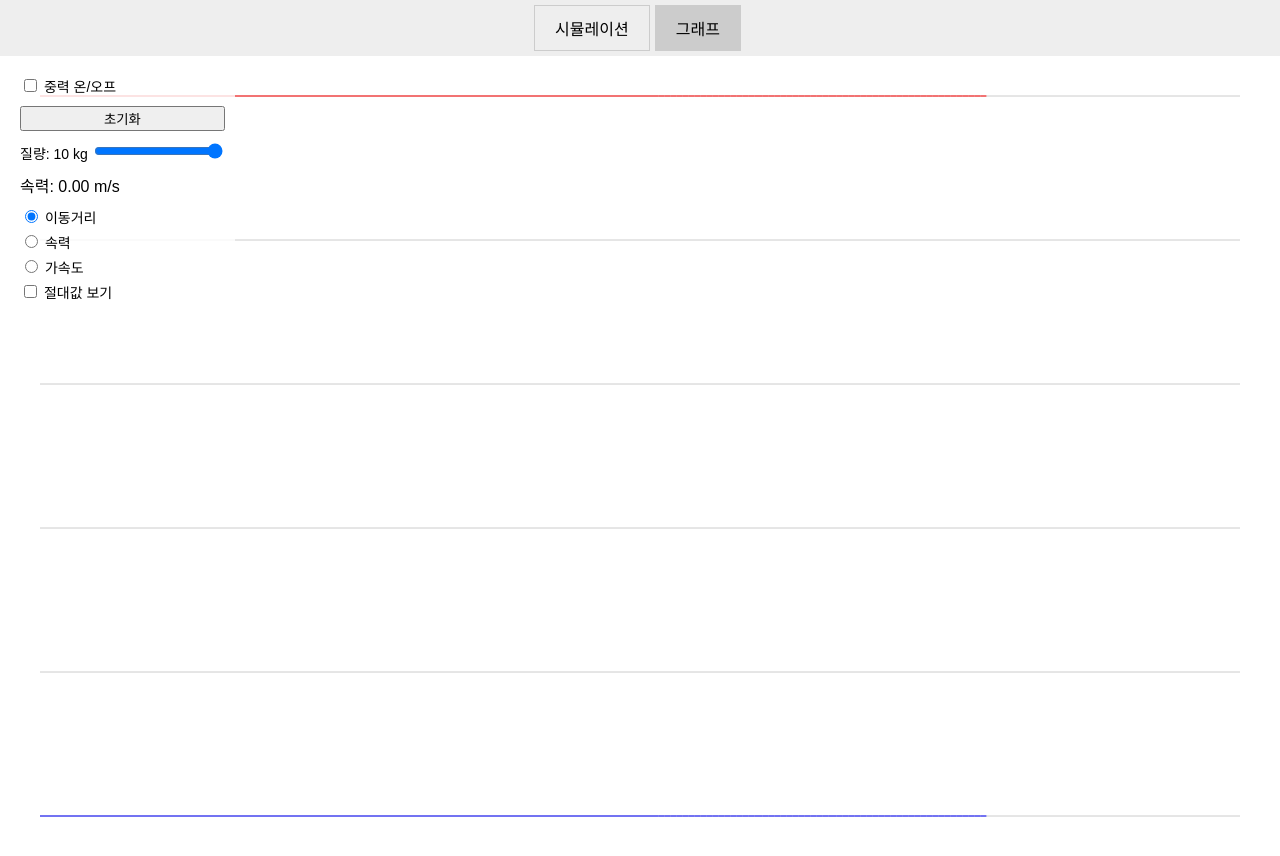
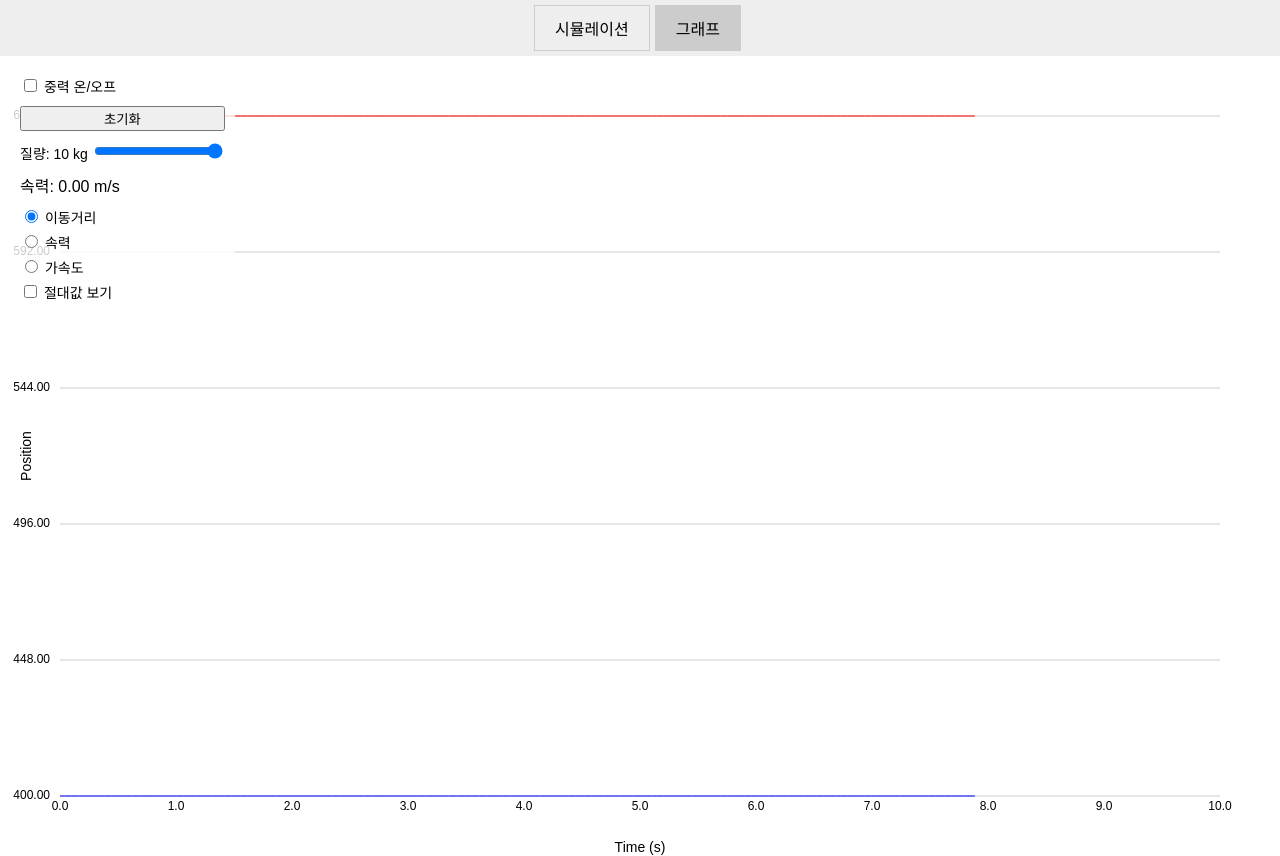
Before and after one commit to chan7881/science, a plain HTML site: page index.html in a window 1280 px wide. Both pictures are taken after a click on the element "그래프". Drawn offline with Linux system fonts and the light colour scheme.

Commit message:
Update index.html

```diff
--- a/index.html
+++ b/index.html
@@ -1,78 +1,37 @@
 <!DOCTYPE html>
-<html lang="en">
+<html lang="ko">
 <head>
   <meta charset="UTF-8" />
   <meta name="viewport" content="width=device-width, initial-scale=1.0, user-scalable=no" />
   <title>물리 시뮬레이션</title>
   <style>
-    html, body {
-      margin: 0;
-      padding: 0;
-      overflow: hidden;
-      font-family: sans-serif;
+    html, body { margin: 0; padding: 0; overflow: hidden; font-family: sans-serif; }
+    #tabs { display: flex; justify-content: center; background: #eee; padding: 5px; }
+    .tab { padding: 10px 20px; cursor: pointer; border: 1px solid #ccc; margin-right: 5px; }
+    .active { background: #ccc; }
+    #container { position: relative; width: 100vw; height: 100vh; }
+    canvas { position: absolute; top: 0; left: 0; }
+    #ui {
+      position: absolute; top: 10px; left: 10px;
+      display: flex; flex-direction: column; gap: 10px;
+      background: rgba(255,255,255,0.8); padding: 10px; border-radius: 10px;
     }
-    #tabs {
-      display: flex;
-      justify-content: center;
-      background: #eee;
-      padding: 5px;
-    }
-    .tab {
-      padding: 10px 20px;
-      cursor: pointer;
-      border: 1px solid #ccc;
-      margin-right: 5px;
-    }
-    .active {
-      background: #ccc;
-    }
-    #container {
-      position: relative;
-      width: 100vw;
-      height: 100vh;
-    }
-    canvas {
-      position: absolute;
-      top: 0;
-      left: 0;
-    }
-    #ui {
-      position: absolute;
-      top: 10px;
-      left: 10px;
-      display: flex;
-      flex-direction: column;
-      gap: 10px;
-      background: rgba(255,255,255,0.8);
-      padding: 10px;
-      border-radius: 10px;
-    }
-    #graphControls {
-      display: flex;
-      flex-direction: column;
-      gap: 5px;
-    }
-    label {
-      font-size: 14px;
-    }
+    #graphControls { display: flex; flex-direction: column; gap: 5px; }
+    label { font-size: 14px; }
   </style>
 </head>
 <body>
   <div id="tabs">
-    <div class="tab active" id="simTab">시뮬레이션</div>
-    <div class="tab" id="graphTab">그래프</div>
+    <div class="tab active" data-tab="sim">시뮬레이션</div>
+    <div class="tab" data-tab="graph">그래프</div>
   </div>
   <div id="container">
     <canvas id="simCanvas"></canvas>
     <canvas id="graphCanvas" style="display: none;"></canvas>
     <div id="ui">
-      <label>
-        <input type="checkbox" id="gravityCheckbox">
-        중력 온/오프
-      </label>
+      <label><input type="checkbox" id="gravityCheckbox"> 중력 온/오프</label>
       <button id="resetButton">초기화</button>
-      <label>
-        질량: <span id="massLabel">10</span> kg
+      <label>질량: <span id="massLabel">10</span> kg
         <input type="range" id="massSlider" min="1" max="10" value="10">
       </label>
       <div>속력: <span id="speedLabel">0</span> m/s</div>
@@ -84,220 +43,192 @@
       </div>
     </div>
   </div>
-
   <script>
-    const simCanvas = document.getElementById("simCanvas");
-    const graphCanvas = document.getElementById("graphCanvas");
-    const simCtx = simCanvas.getContext("2d");
-    const graphCtx = graphCanvas.getContext("2d");
+    const canvas = {
+      sim: document.getElementById("simCanvas"),
+      graph: document.getElementById("graphCanvas")
+    };
+    const ctx = {
+      sim: canvas.sim.getContext("2d"),
+      graph: canvas.graph.getContext("2d")
+    };
+    const controls = {
+      gravity: document.getElementById("gravityCheckbox"),
+      reset: document.getElementById("resetButton"),
+      massSlider: document.getElementById("massSlider"),
+      massLabel: document.getElementById("massLabel"),
+      speedLabel: document.getElementById("speedLabel"),
+      absCheckbox: document.getElementById("absCheckbox"),
+      graphControls: document.getElementById("graphControls")
+    };
+    const tabs = document.querySelectorAll(".tab");
     const container = document.getElementById("container");
 
-    const gravityCheckbox = document.getElementById("gravityCheckbox");
-    const resetButton = document.getElementById("resetButton");
-    const massSlider = document.getElementById("massSlider");
-    const massLabel = document.getElementById("massLabel");
-    const speedLabel = document.getElementById("speedLabel");
-
-    const simTab = document.getElementById("simTab");
-    const graphTab = document.getElementById("graphTab");
-    const graphControls = document.getElementById("graphControls");
-    const absCheckbox = document.getElementById("absCheckbox");
-
-    let width, height;
-    function resizeCanvas() {
-      width = container.clientWidth;
-      height = container.clientHeight;
-      simCanvas.width = graphCanvas.width = width;
-      simCanvas.height = graphCanvas.height = height;
-    }
-    window.addEventListener("resize", resizeCanvas);
-    resizeCanvas();
-
-    let ball = {
-      x: width / 2,
-      y: height / 2,
-      vx: 0,
-      vy: 0,
-      ax: 0,
-      ay: 0,
-      mass: 10,
-      radius: 30
+    const state = {
+      ball: { x: 0, y: 0, vx: 0, vy: 0, ax: 0, ay: 0, mass: 10, radius: 40 },
+      gravity: 9.81,
+      forceScale: 0.05,
+      dragStart: null,
+      dragEnd: null,
+      graphData: [],
+      lastTime: performance.now()
     };
 
-    const G = 9.81;
-    const forceScale = 0.05;
+    let mouseX = null;
 
-    let dragStart = null;
-    let dragEnd = null;
+    canvas.graph.addEventListener("mousemove", e => {
+      const rect = canvas.graph.getBoundingClientRect();
+      mouseX = e.clientX - rect.left;
+    });
+    canvas.graph.addEventListener("mouseleave", () => mouseX = null);
 
-    function applyForce(fx, fy) {
-      ball.vx += fx / ball.mass;
-      ball.vy += fy / ball.mass;
-    }
-
-    function resetBall() {
-      ball.x = width / 2;
-      ball.y = height / 2;
-      ball.vx = 0;
-      ball.vy = 0;
+    function resizeCanvas() {
+      const w = container.clientWidth;
+      const h = container.clientHeight;
+      canvas.sim.width = canvas.graph.width = w;
+      canvas.sim.height = canvas.graph.height = h;
     }
 
     function updateBallSize() {
-      ball.radius = 40 * (ball.mass / 10); // 10kg = 40px
+      state.ball.radius = 40 * (state.ball.mass / 10);
     }
+    function resetBall() {
+      const { width, height } = canvas.sim;
+      Object.assign(state.ball, {
+        x: width / 2, y: height / 2, vx: 0, vy: 0
+      });
+    }
+    function applyForce(fx, fy) {
+      state.ball.vx += fx / state.ball.mass;
+      state.ball.vy += fy / state.ball.mass;
+    }
+    function updatePhysics(dt) {
+      const b = state.ball;
+      b.ax = 0;
+      b.ay = controls.gravity.checked ? state.gravity : 0;
+      b.vx += b.ax * dt;
+      b.vy += b.ay * dt;
+      b.x += b.vx * dt * 60;
+      b.y += b.vy * dt * 60;
 
-    massSlider.addEventListener("input", () => {
-      ball.mass = parseFloat(massSlider.value);
-      massLabel.textContent = ball.mass;
-      updateBallSize();
-    });
-
-    resetButton.addEventListener("click", resetBall);
-
-    function updatePhysics(dt) {
-      ball.ax = 0;
-      ball.ay = gravityCheckbox.checked ? G : 0;
-
-      ball.vx += ball.ax * dt;
-      ball.vy += ball.ay * dt;
-
-      ball.x += ball.vx * dt * 60;
-      ball.y += ball.vy * dt * 60;
-
-      if (ball.x - ball.radius < 0 || ball.x + ball.radius > width) {
-        ball.vx *= -1;
-        ball.x = Math.max(ball.radius, Math.min(width - ball.radius, ball.x));
+      const r = b.radius, w = canvas.sim.width, h = canvas.sim.height;
+      if (b.x - r < 0 || b.x + r > w) {
+        b.vx *= -1;
+        b.x = Math.max(r, Math.min(w - r, b.x));
       }
-      if (ball.y - ball.radius < 0 || ball.y + ball.radius > height) {
-        ball.vy *= -1;
-        ball.y = Math.max(ball.radius, Math.min(height - ball.radius, ball.y));
+      if (b.y - r < 0 || b.y + r > h) {
+        b.vy *= -1;
+        b.y = Math.max(r, Math.min(h - r, b.y));
       }
 
-      const speed = Math.sqrt(ball.vx ** 2 + ball.vy ** 2);
-      speedLabel.textContent = speed.toFixed(2);
+      const speed = Math.sqrt(b.vx ** 2 + b.vy ** 2);
+      controls.speedLabel.textContent = speed.toFixed(2);
     }
+    function drawBall() {
+      const ctxSim = ctx.sim;
+      const b = state.ball;
+      ctxSim.clearRect(0, 0, canvas.sim.width, canvas.sim.height);
+      ctxSim.beginPath();
+      ctxSim.arc(b.x, b.y, b.radius, 0, Math.PI * 2);
+      ctxSim.fillStyle = "#3498db";
+      ctxSim.fill();
+      ctxSim.stroke();
 
-    function drawBall() {
-      simCtx.clearRect(0, 0, width, height);
-      simCtx.beginPath();
-      simCtx.arc(ball.x, ball.y, ball.radius, 0, Math.PI * 2);
-      simCtx.fillStyle = "#3498db";
-      simCtx.fill();
-      simCtx.stroke();
+      if (state.dragStart && state.dragEnd) {
+        const dx = state.dragEnd.x - state.dragStart.x;
+        const dy = state.dragEnd.y - state.dragStart.y;
+        const fx = dx * state.forceScale;
+        const fy = dy * state.forceScale;
+        const magnitude = Math.sqrt(fx ** 2 + fy ** 2);
+        const label = `${magnitude.toFixed(2)} N`;
 
-      if (dragStart && dragEnd) {
-        simCtx.beginPath();
-        simCtx.moveTo(dragStart.x, dragStart.y);
-        simCtx.lineTo(dragEnd.x, dragEnd.y);
-        simCtx.strokeStyle = "red";
-        simCtx.lineWidth = 2;
-        simCtx.stroke();
+        ctxSim.beginPath();
+        ctxSim.moveTo(state.dragStart.x, state.dragStart.y);
+        ctxSim.lineTo(state.dragEnd.x, state.dragEnd.y);
+        ctxSim.strokeStyle = "red";
+        ctxSim.lineWidth = 2;
+        ctxSim.stroke();
+
+        ctxSim.fillStyle = "black";
+        ctxSim.font = "14px sans-serif";
+        ctxSim.textAlign = "center";
+        ctxSim.fillText(label, state.dragEnd.x, state.dragEnd.y - 10);
       }
     }
-
-    function getPointerPos(e) {
-      if (e.touches) e = e.touches[0];
-      return { x: e.clientX, y: e.clientY };
-    }
-
-    function handlePointerDown(e) {
-      dragStart = getPointerPos(e);
-    }
-
-    function handlePointerMove(e) {
-      if (dragStart) dragEnd = getPointerPos(e);
-    }
-
-    function handlePointerUp(e) {
-      if (dragStart && dragEnd) {
-        const dx = dragEnd.x - dragStart.x;
-        const dy = dragEnd.y - dragStart.y;
-        applyForce(dx * forceScale, dy * forceScale);
-      }
-      dragStart = dragEnd = null;
-    }
-
-    simCanvas.addEventListener("mousedown", handlePointerDown);
-    simCanvas.addEventListener("mousemove", handlePointerMove);
-    simCanvas.addEventListener("mouseup", handlePointerUp);
-    simCanvas.addEventListener("touchstart", handlePointerDown);
-    simCanvas.addEventListener("touchmove", handlePointerMove);
-    simCanvas.addEventListener("touchend", handlePointerUp);
-
-    let graphData = [];
-    let lastTime = performance.now();
-
-    function updateGraphData(dt) {
+    function updateGraphData() {
       const now = performance.now() / 1000;
-      if (graphData.length === 0 || now - graphData[graphData.length - 1].t >= 0.05) {
-        graphData.push({
-          t: now,
-          x: ball.x,
-          y: ball.y,
-          vx: ball.vx,
-          vy: ball.vy,
-          ax: ball.ax,
-          ay: ball.ay
-        });
-        graphData = graphData.filter(d => now - d.t <= 10);
+      const b = state.ball;
+      if (state.graphData.length === 0 || now - state.graphData[state.graphData.length - 1].t >= 0.05) {
+        state.graphData.push({ t: now, x: b.x, y: b.y, vx: b.vx, vy: b.vy, ax: b.ax, ay: b.ay });
+        state.graphData = state.graphData.filter(d => now - d.t <= 10);
       }
     }
+    function drawGraph() {
+      const ctxG = ctx.graph;
+      ctxG.clearRect(0, 0, canvas.graph.width, canvas.graph.height);
+      const margin = 60;
+      const gW = canvas.graph.width - margin * 2;
+      const gH = canvas.graph.height - margin * 2;
 
-    function drawGraph() {
-      graphCtx.clearRect(0, 0, width, height);
-      const margin = 40;
-      const gWidth = width - margin * 2;
-      const gHeight = height - margin * 2;
+      const t0 = state.graphData[0]?.t || 0;
+      const tVals = state.graphData.map(d => d.t - t0);
+      const type = document.querySelector('input[name="graphType"]:checked').value;
+      const isAbs = controls.absCheckbox.checked;
 
-      const type = document.querySelector('input[name="graphType"]:checked').value;
-      const isAbs = absCheckbox.checked;
+      let yVals;
+      if (type === "position") yVals = isAbs ? state.graphData.map(d => Math.hypot(d.x, d.y)) : { x: state.graphData.map(d => d.x), y: state.graphData.map(d => d.y) };
+      else if (type === "velocity") yVals = isAbs ? state.graphData.map(d => Math.hypot(d.vx, d.vy)) : { x: state.graphData.map(d => d.vx), y: state.graphData.map(d => d.vy) };
+      else yVals = isAbs ? state.graphData.map(d => Math.hypot(d.ax, d.ay)) : { x: state.graphData.map(d => d.ax), y: state.graphData.map(d => d.ay) };
 
-      const t0 = graphData[0].t;
-      const tVals = graphData.map(d => d.t - t0);
-      let yVals;
-      if (type === "position") {
-        yVals = isAbs ? graphData.map(d => Math.hypot(d.x, d.y)) : {
-          x: graphData.map(d => d.x),
-          y: graphData.map(d => d.y)
-        };
-      } else if (type === "velocity") {
-        yVals = isAbs ? graphData.map(d => Math.hypot(d.vx, d.vy)) : {
-          x: graphData.map(d => d.vx),
-          y: graphData.map(d => d.vy)
-        };
-      } else if (type === "acceleration") {
-        yVals = isAbs ? graphData.map(d => Math.hypot(d.ax, d.ay)) : {
-          x: graphData.map(d => d.ax),
-          y: graphData.map(d => d.ay)
-        };
+      const allY = isAbs ? yVals : [...yVals.x, ...yVals.y];
+      const yMin = Math.min(...allY), yMax = Math.max(...allY), yRange = yMax - yMin || 1;
+
+      ctxG.strokeStyle = "#ccc";
+      ctxG.fillStyle = "#000";
+      ctxG.font = "12px sans-serif";
+
+      ctxG.textAlign = "right";
+      ctxG.textBaseline = "middle";
+      for (let i = 0; i <= 5; i++) {
+        const y = margin + gH - (i / 5) * gH;
+        const val = (yMin + (i / 5) * yRange).toFixed(2);
+        ctxG.beginPath();
+        ctxG.moveTo(margin, y);
+        ctxG.lineTo(canvas.graph.width - margin, y);
+        ctxG.stroke();
+        ctxG.fillText(val, margin - 10, y);
       }
 
-      const allY = isAbs ? yVals : [...yVals.x, ...yVals.y];
-      const yMin = Math.min(...allY);
-      const yMax = Math.max(...allY);
-      const yRange = yMax - yMin || 1;
-
-      // 보조선
-      const steps = 5;
-      graphCtx.strokeStyle = "#ccc";
-      for (let i = 0; i <= steps; i++) {
-        const y = margin + gHeight - (i / steps) * gHeight;
-        graphCtx.beginPath();
-        graphCtx.moveTo(margin, y);
-        graphCtx.lineTo(width - margin, y);
-        graphCtx.stroke();
+      ctxG.textAlign = "center";
+      ctxG.textBaseline = "top";
+      for (let i = 0; i <= 10; i++) {
+        const x = margin + (i / 10) * gW;
+        const val = (i).toFixed(1);
+        ctxG.fillText(val, x, canvas.graph.height - margin + 5);
       }
 
-      function drawLine(yData, color) {
-        graphCtx.beginPath();
-        graphCtx.strokeStyle = color;
-        yData.forEach((y, i) => {
-          const x = margin + (tVals[i] / 10) * gWidth;
-          const yPos = margin + gHeight - ((y - yMin) / yRange) * gHeight;
-          if (i === 0) graphCtx.moveTo(x, yPos);
-          else graphCtx.lineTo(x, yPos);
+      ctxG.save();
+      ctxG.font = "14px sans-serif";
+      ctxG.fillText("Time (s)", margin + gW / 2, canvas.graph.height - 15);
+      ctxG.translate(20, margin + gH / 2);
+      ctxG.rotate(-Math.PI / 2);
+      ctxG.fillText({
+        position: "Position",
+        velocity: "Velocity",
+        acceleration: "Acceleration"
+      }[type] + (isAbs ? " (abs)" : ""), 0, 0);
+      ctxG.restore();
+
+      function drawLine(data, color) {
+        ctxG.beginPath();
+        ctxG.strokeStyle = color;
+        data.forEach((y, i) => {
+          const x = margin + (tVals[i] / 10) * gW;
+          const yPos = margin + gH - ((y - yMin) / yRange) * gH;
+          if (i === 0) ctxG.moveTo(x, yPos);
+          else ctxG.lineTo(x, yPos);
         });
-        graphCtx.stroke();
+        ctxG.stroke();
       }
 
       if (isAbs) {
@@ -306,37 +237,113 @@
         drawLine(yVals.x, "red");
         drawLine(yVals.y, "blue");
       }
+
+      if (mouseX !== null) {
+        const time = ((mouseX - margin) / gW) * 10 + t0;
+        let closest = state.graphData.reduce((a, b) =>
+          Math.abs(a.t - time) < Math.abs(b.t - time) ? a : b
+        );
+
+        if (closest) {
+          const xCanvas = margin + ((closest.t - t0) / 10) * gW;
+          let yValue;
+          if (type === "position") yValue = isAbs ? Math.hypot(closest.x, closest.y) : { x: closest.x, y: closest.y };
+          else if (type === "velocity") yValue = isAbs ? Math.hypot(closest.vx, closest.vy) : { x: closest.vx, y: closest.vy };
+          else yValue = isAbs ? Math.hypot(closest.ax, closest.ay) : { x: closest.ax, y: closest.ay };
+
+          const drawPoint = (val, color) => {
+            const yCanvas = margin + gH - ((val - yMin) / yRange) * gH;
+            ctxG.beginPath();
+            ctxG.arc(xCanvas, yCanvas, 4, 0, Math.PI * 2);
+            ctxG.fillStyle = color;
+            ctxG.fill();
+            ctxG.strokeStyle = "#000";
+            ctxG.stroke();
+
+            ctxG.fillStyle = "#000";
+            ctxG.font = "12px sans-serif";
+            ctxG.textAlign = "left";
+            ctxG.fillText(`${val.toFixed(2)}`, xCanvas + 8, yCanvas - 8);
+          };
+
+          ctxG.beginPath();
+          ctxG.moveTo(xCanvas, margin);
+          ctxG.lineTo(xCanvas, margin + gH);
+          ctxG.strokeStyle = "rgba(0,0,0,0.2)";
+          ctxG.setLineDash([4, 2]);
+          ctxG.stroke();
+          ctxG.setLineDash([]);
+
+          if (isAbs) drawPoint(yValue, "black");
+          else {
+            drawPoint(yValue.x, "red");
+            drawPoint(yValue.y, "blue");
+          }
+        }
+      }
     }
 
     function animate(now) {
-      const dt = (now - lastTime) / 1000;
-      lastTime = now;
+      const dt = (now - state.lastTime) / 1000;
+      state.lastTime = now;
       updatePhysics(dt);
       drawBall();
-      updateGraphData(dt);
-      if (graphTab.classList.contains("active")) drawGraph();
+      updateGraphData();
+      if (document.querySelector('[data-tab="graph"]').classList.contains("active")) drawGraph();
       requestAnimationFrame(animate);
     }
 
-    simTab.addEventListener("click", () => {
-      simTab.classList.add("active");
-      graphTab.classList.remove("active");
-      simCanvas.style.display = "block";
-      graphCanvas.style.display = "none";
-      graphControls.style.display = "none";
+    canvas.sim.addEventListener("mousedown", e => state.dragStart = { x: e.clientX, y: e.clientY });
+    canvas.sim.addEventListener("mousemove", e => { if (state.dragStart) state.dragEnd = { x: e.clientX, y: e.clientY }; });
+    canvas.sim.addEventListener("mouseup", () => {
+      if (state.dragStart && state.dragEnd) {
+        const dx = state.dragEnd.x - state.dragStart.x;
+        const dy = state.dragEnd.y - state.dragStart.y;
+        applyForce(dx * state.forceScale, dy * state.forceScale);
+      }
+      state.dragStart = state.dragEnd = null;
+    });
+    canvas.sim.addEventListener("touchstart", e => {
+      const touch = e.touches[0];
+      state.dragStart = { x: touch.clientX, y: touch.clientY };
+    });
+    canvas.sim.addEventListener("touchmove", e => {
+      const touch = e.touches[0];
+      if (state.dragStart) state.dragEnd = { x: touch.clientX, y: touch.clientY };
+    });
+    canvas.sim.addEventListener("touchend", e => {
+      const touch = e.changedTouches[0];
+      if (state.dragStart) {
+        state.dragEnd = state.dragEnd || { x: touch.clientX, y: touch.clientY };
+        const dx = state.dragEnd.x - state.dragStart.x;
+        const dy = state.dragEnd.y - state.dragStart.y;
+        applyForce(dx * state.forceScale, dy * state.forceScale);
+      }
+      state.dragStart = state.dragEnd = null;
     });
 
-    graphTab.addEventListener("click", () => {
-      simTab.classList.remove("active");
-      graphTab.classList.add("active");
-      simCanvas.style.display = "none";
-      graphCanvas.style.display = "block";
-      graphControls.style.display = "flex";
+    controls.massSlider.addEventListener("input", e => {
+      state.ball.mass = parseFloat(e.target.value);
+      controls.massLabel.textContent = state.ball.mass;
+      updateBallSize();
+    });
+    controls.reset.addEventListener("click", resetBall);
+
+    tabs.forEach(tab => {
+      tab.addEventListener("click", () => {
+        tabs.forEach(t => t.classList.remove("active"));
+        tab.classList.add("active");
+        const isSim = tab.dataset.tab === "sim";
+        canvas.sim.style.display = isSim ? "block" : "none";
+        canvas.graph.style.display = isSim ? "none" : "block";
+        controls.graphControls.style.display = isSim ? "none" : "flex";
+      });
     });
 
+    resizeCanvas();
     updateBallSize();
     resetBall();
     requestAnimationFrame(animate);
-  </script>
-</body>
-</html>
+    </script>
+    </body>
+    </html>
```
